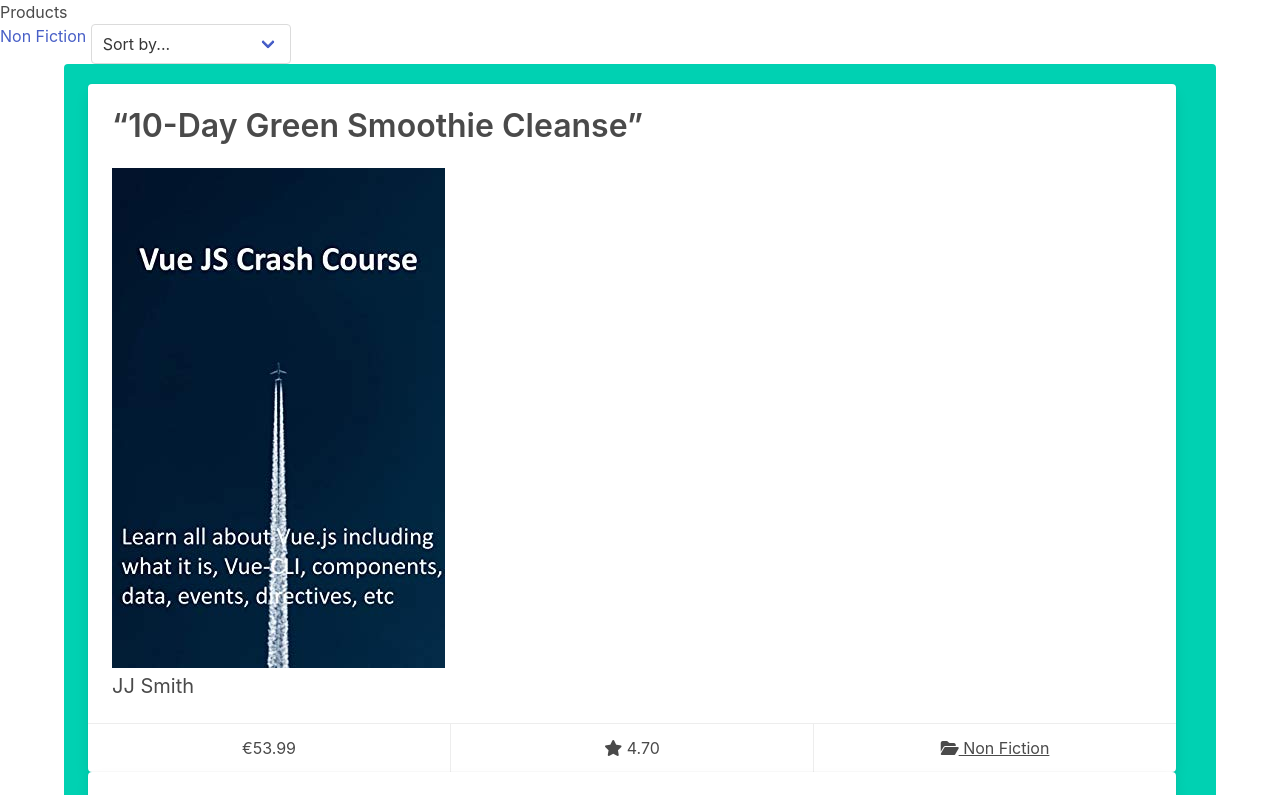
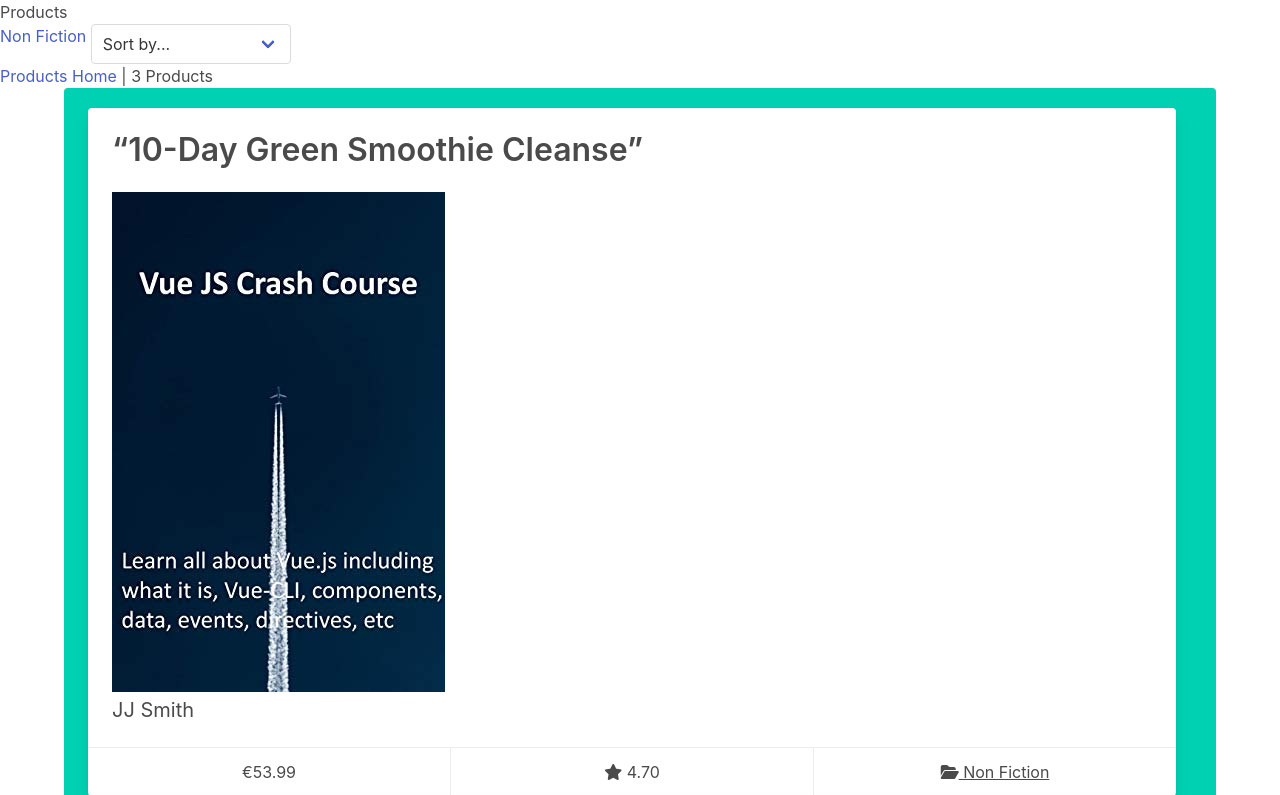
Before and after one commit to anteCedens/CI-MS4-ecommerce-site, a Django app: page /products/?category=non-fiction in a window 1280 px wide. Shown: the part 56-851 px from the top of the page. Run offline with Django 3.2, Linux system fonts and the light colour scheme; data comes from the database, SQL or seed files in the repository; some libraries are stand-ins or nearby versions.

Commit message:
Add found products counter functionality, plus a link back to the main products page

```diff
--- a/products/templates/products/products.html
+++ b/products/templates/products/products.html
@@ -24,13 +24,24 @@
             <option value="rating_desc" {% if current_sorting == 'rating_desc' %}selected{% endif %}>Rating (high to
                 low)</option>
             <option value="author_asc" {% if current_sorting == 'author_asc' %}selected{% endif %}>Author (A-Z)</option>
-            <option value="author_desc" {% if current_sorting == 'author_desc' %}selected{% endif %}>Author (Z-A)</option>
+            <option value="author_desc" {% if current_sorting == 'author_desc' %}selected{% endif %}>Author (Z-A)
+            </option>
             <option value="category_asc" {% if current_sorting == 'category_asc' %}selected{% endif %}>Category (A-Z)
             </option>
             <option value="category_desc" {% if current_sorting == 'category_desc' %}selected{% endif %}>Category (Z-A)
             </option>
         </select>
     </div>
+
+    <div>
+        <p>
+            {% if search_term or current_categories or current_sorting != 'None_None' %}
+            <span><a href="{% url 'products' %}">Products Home</a> | </span>
+            {% endif %}
+            {{ products|length }} Products{% if search_term %} found for <strong>"{{ search_term }}"</strong>{% endif %}
+        </p>
+    </div>
+
     <div class="container">
         <div class="notification is-primary">
             {% for product in products %}
```
